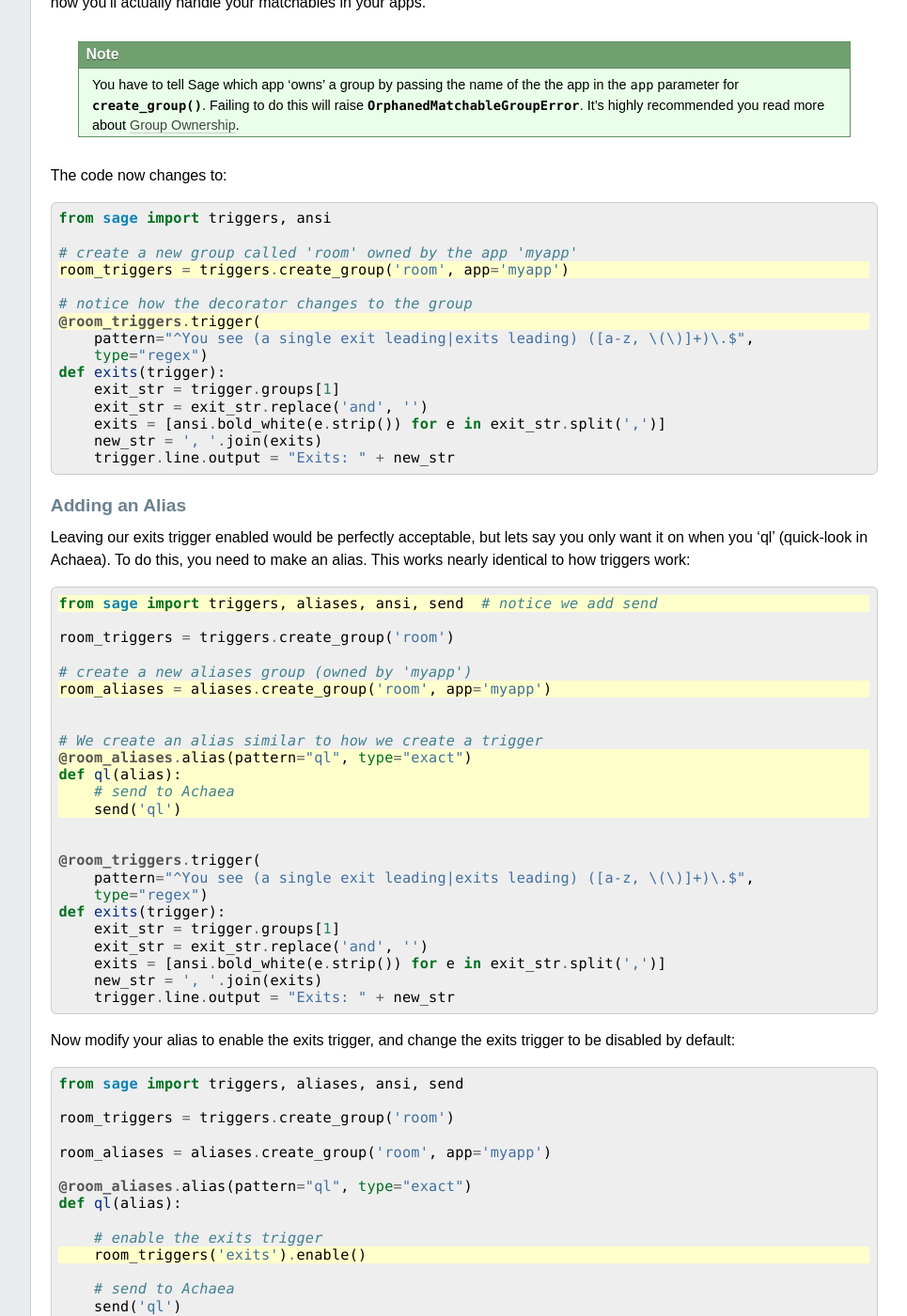
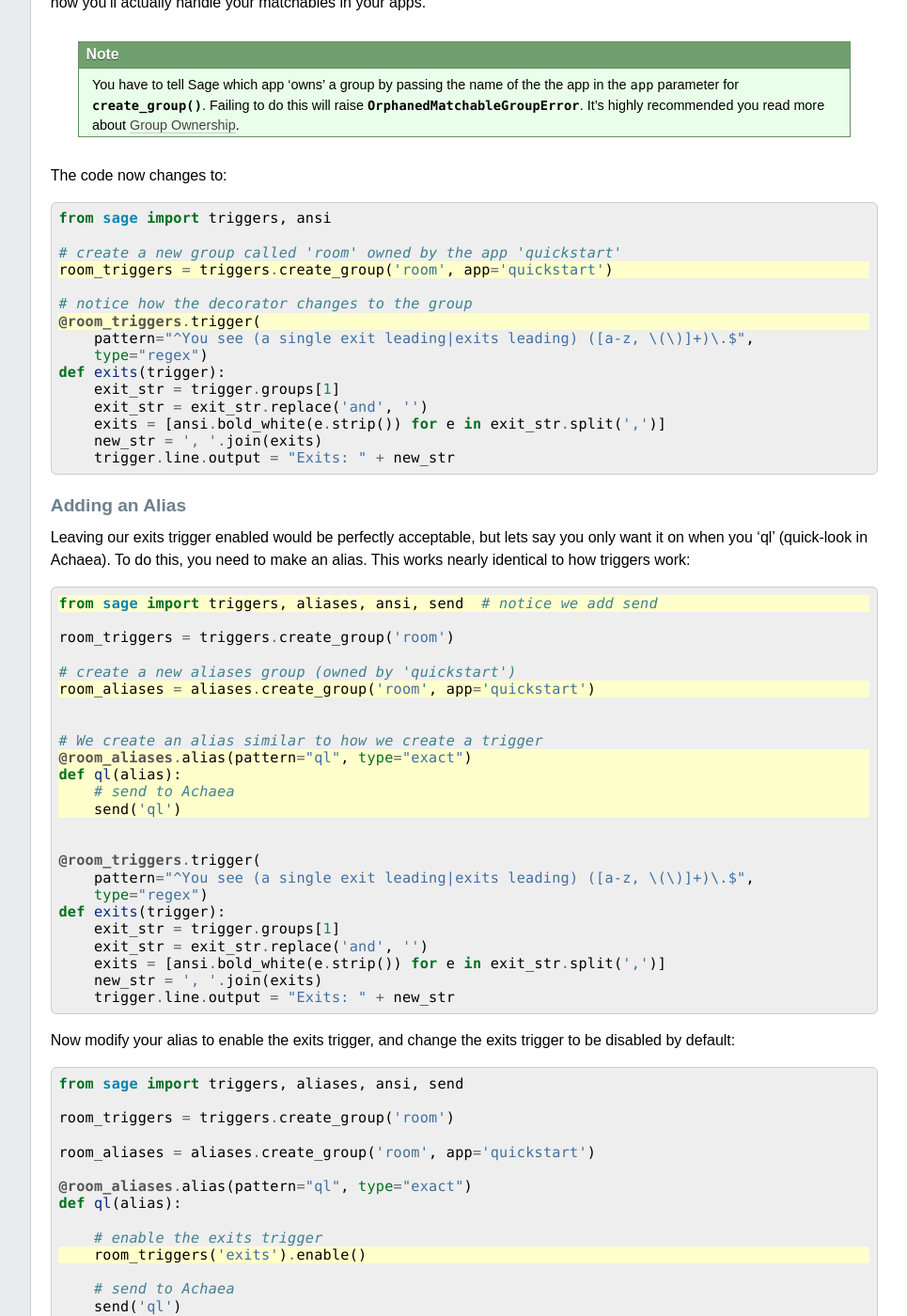
Before and after one commit to adayoung/sage, a Sphinx documentation site: the page built from docs/source/quickstart.rst, in a window 1280 px wide and 1400 px high, scrolled down 2947 px. Shown: the whole window at 94% size, without its empty margins (224-1189 px from the left). Built offline with Sphinx 7.4.7, drawn with Linux system fonts in a browser that asks for light colours; pages that are not in the unit, such as notebooks, are missing from menus; some of the changed text lies outside the part shown.

Commit message:
changing the name of the app in quickstart to... quickstart

```diff
--- a/docs/source/quickstart.rst
+++ b/docs/source/quickstart.rst
@@ -15,7 +15,7 @@ started by using `sage mkapp`:
 
 .. code-block:: console
 
-    $ sage mkapp myapp
+    $ sage mkapp quickstart
 
 Sage will ask you some basic questions like what the name of the app is,
 its version, etc. Just accept the defaults for now (press enter).
@@ -24,7 +24,7 @@ Now run it with Sage:
 
 .. code-block:: console
 
-    $ sage run myapp
+    $ sage run quickstart
 
 Sage is now running your app and gives you some port numbers for the proxy and
 the ':ref:`backdoor`' (which we'll cover later). You can now connect your MUD client
@@ -36,7 +36,7 @@ writing a single line of code!
     You can stop Sage by doing `Ctrl+C` (also known as `SIGINT <http://en.wikipedia.org/wiki/SIGINT_(POSIX)#SIGINT>`_)
 
 Cool as that is, it's not terribly useful. Now lets make a trigger for the
-'exits' line you'd see in every room in Achaea. In `myapp/myapp.py`: ::
+'exits' line you'd see in every room in Achaea. In `quickstart/quickstart.py`: ::
 
     from sage import echo, triggers
 
@@ -180,8 +180,8 @@ The code now changes to:
 
     from sage import triggers, ansi
 
-    # create a new group called 'room' owned by the app 'myapp'
-    room_triggers = triggers.create_group('room', app='myapp')
+    # create a new group called 'room' owned by the app 'quickstart'
+    room_triggers = triggers.create_group('room', app='quickstart')
 
     # notice how the decorator changes to the group
     @room_triggers.trigger(
@@ -209,8 +209,8 @@ need to make an alias. This works nearly identical to how triggers work:
 
     room_triggers = triggers.create_group('room')
 
-    # create a new aliases group (owned by 'myapp')
-    room_aliases = aliases.create_group('room', app='myapp')
+    # create a new aliases group (owned by 'quickstart')
+    room_aliases = aliases.create_group('room', app='quickstart')
 
 
     # We create an alias similar to how we create a trigger
@@ -240,7 +240,7 @@ to be disabled by default:
 
     room_triggers = triggers.create_group('room')
 
-    room_aliases = aliases.create_group('room', app='myapp')
+    room_aliases = aliases.create_group('room', app='quickstart')
 
     @room_aliases.alias(pattern="ql", type="exact")
     def ql(alias):
```
